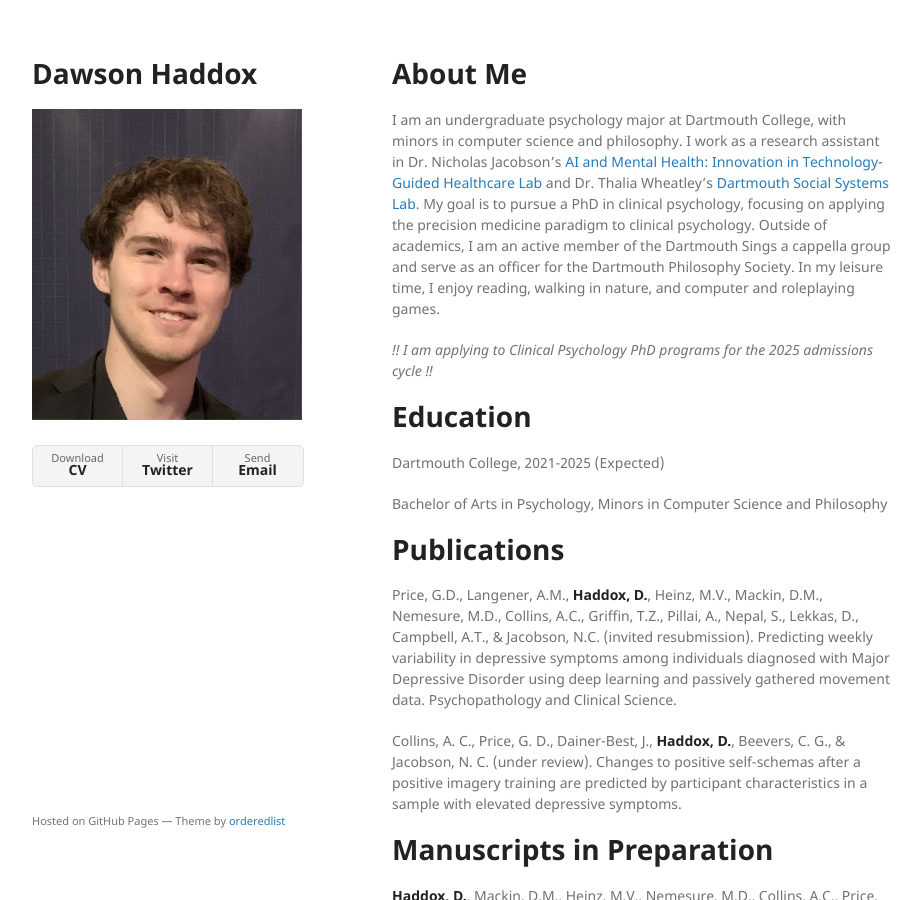
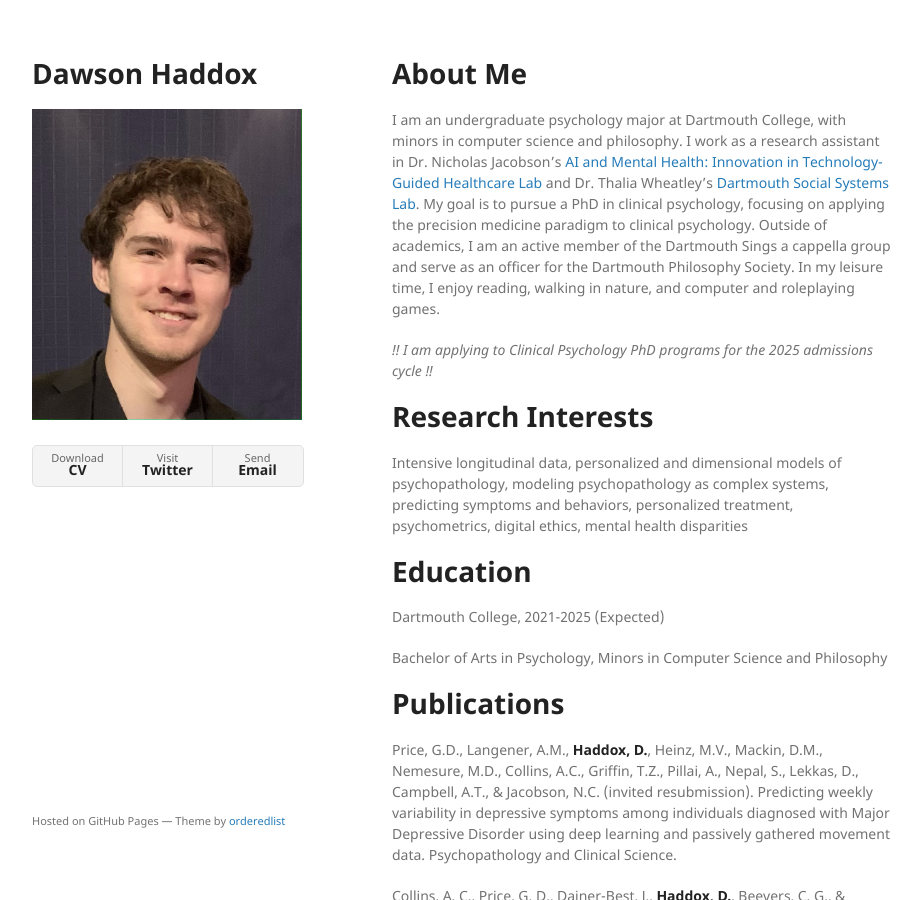
Before and after one commit to ddhaddox/ddhaddox.github.io, a Jekyll site: the page built from index.md, in a window 1280 px wide and 900 px high. Shown: the whole window, without its empty margins (178-1099 px from the left). Built offline with Jekyll 4.4.1, drawn with Linux system fonts in a browser that asks for light colours; our own code applies the rules of GitHub Pages for plain Markdown files.

Commit message:
Update index.md

```diff
--- a/index.md
+++ b/index.md
@@ -6,6 +6,9 @@ layout: default
 I am an undergraduate psychology major at Dartmouth College, with minors in computer science and philosophy. I work as a research assistant in Dr. Nicholas Jacobson’s [AI and Mental Health: Innovation in Technology-Guided Healthcare Lab](https://geiselmed.dartmouth.edu/jacobsonlab/) and Dr. Thalia Wheatley’s [Dartmouth Social Systems Lab](http://www.wheatlab.com). My goal is to pursue a PhD in clinical psychology, focusing on applying the precision medicine paradigm to clinical psychology. Outside of academics, I am an active member of the Dartmouth Sings a cappella group and serve as an officer for the Dartmouth Philosophy Society. In my leisure time, I enjoy reading, walking in nature, and computer and roleplaying games.
 
 *!! I am applying to Clinical Psychology PhD programs for the 2025 admissions cycle !!*
+
+# Research Interests
+Intensive longitudinal data, personalized and dimensional models of psychopathology, modeling psychopathology as complex systems, predicting symptoms and behaviors, personalized treatment, psychometrics, digital ethics, mental health disparities
 
 # Education
 Dartmouth College, 2021-2025 (Expected)
```
